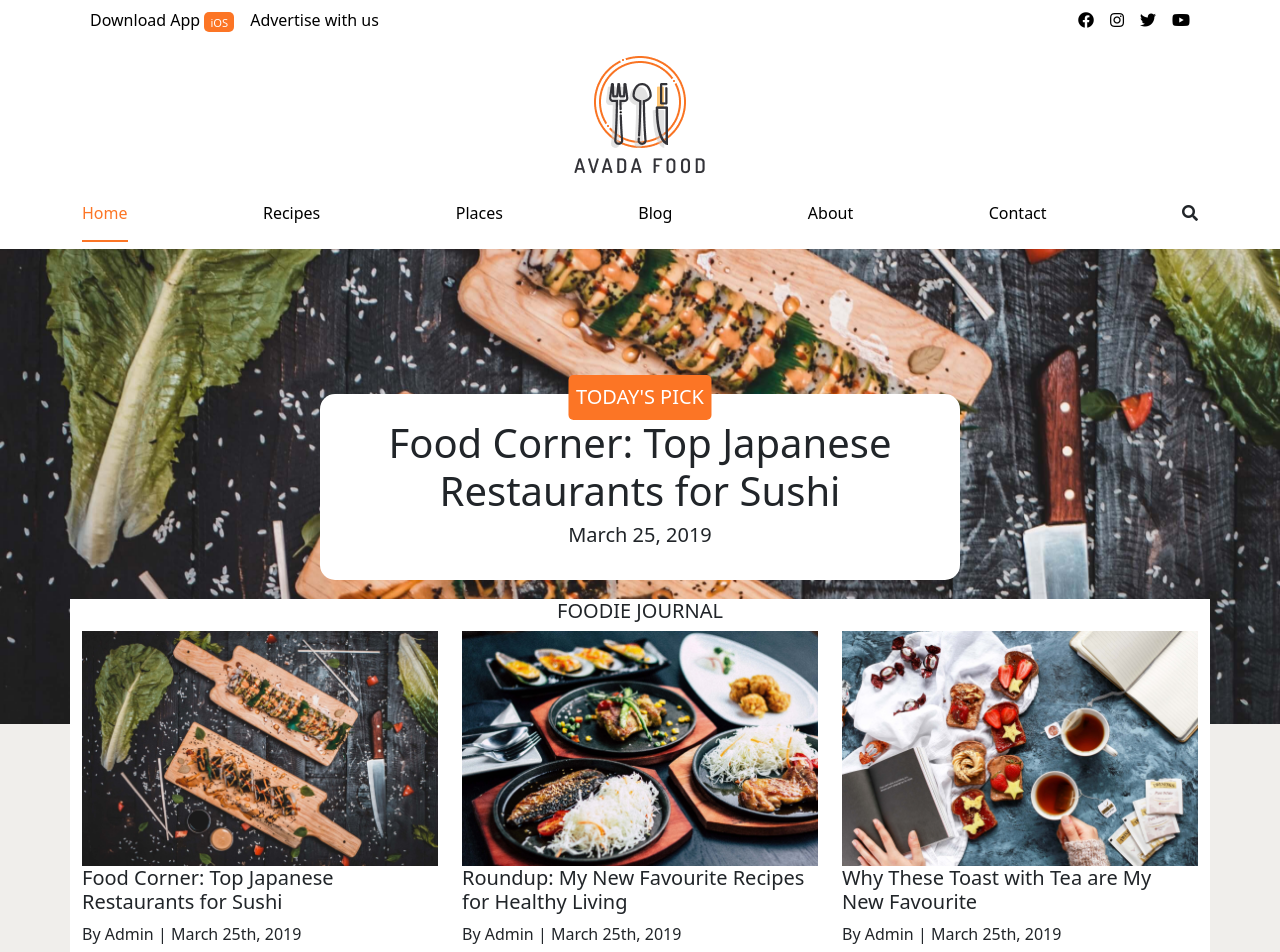
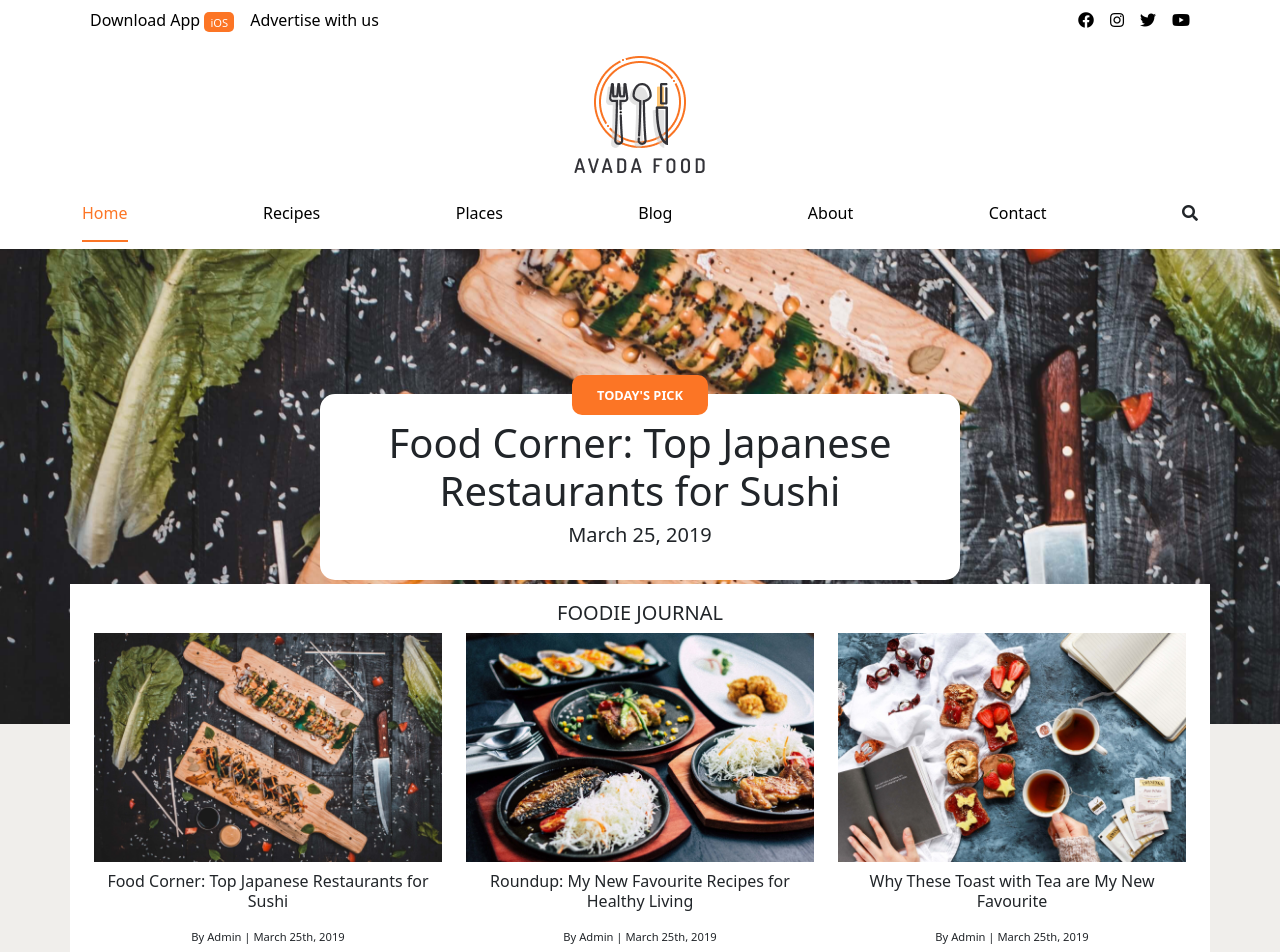
Before and after one commit to DavideZattra/proj-html-vuejs, a Vue app: page / in a window 1280 px wide. Shown: the top 952 px of the page. Built offline with nearby package versions, Linux system fonts and the light colour scheme.

Commit message:
fixed jumbotron alignment

```diff
--- a/src/components/JumbotronJournal.vue
+++ b/src/components/JumbotronJournal.vue
@@ -3,23 +3,23 @@
 
       <div class="row">
 
-          <div class="col-12">
+          <div class="col-12 ms_journal-title">
               <h5 class="text-center text-uppercase">foodie journal</h5>
           </div>
 
-          <div class="col-4">
+          <div class="col-4 ms_journal-cards">
               <img class="img-fluid" src="../assets/img/single-post-img3.jpg" alt="">
               <h5>Food Corner: Top Japanese Restaurants for Sushi</h5>
               <p>By Admin | March 25th, 2019</p>
           </div>
 
-          <div class="col-4">
+          <div class="col-4 ms_journal-cards">
               <img class="img-fluid" src="../assets/img/fi-roundup.jpg" alt="">
               <h5>Roundup: My New Favourite Recipes for Healthy Living</h5>
               <p>By Admin | March 25th, 2019</p>
           </div>
 
-          <div class="col-4">
+          <div class="col-4 ms_journal-cards">
               <img class="img-fluid" src="../assets/img/fi-toasts.jpg" alt="">
               <h5>Why These Toast with Tea are My New Favourite</h5>
               <p>By Admin | March 25th, 2019</p>
@@ -43,8 +43,37 @@ name : 'FoodieJournal'
     bottom: -50%;
     transform: translateX(-50%);
 
+    .row{
+        padding: 0 12px;
+        background-color: white;
 
-    background-color: white;
+    }
+
+    .ms_journal-title{
+        padding-top: 17.5px ;
+
+
+        h5{
+            font-weight: 500;
+        }
+    }
+
+    .ms_journal-cards{
+
+
+        text-align: center;
+
+        h5{
+            padding: 10px 0;
+            font-size: 1rem;
+        }
+        p{
+            font-size: 0.7rem;
+            font-weight: 300;
+        }
+    }
+
+
 
 }
 </style>
--- a/src/components/JumbotronPicks.vue
+++ b/src/components/JumbotronPicks.vue
@@ -32,12 +32,13 @@ name: 'TodayPicks'
         left: 50%;
         transform: translateX(-50%);
 
-        border-radius: 5px;
-        padding: 2.5px 7.5px;
+        border-radius: 10px;
+        padding: 0 25px;
         background-color: $mainOrangeColor;
 
         h5{
-
+            font-weight: 700;
+            font-size: 0.8em;
             line-height: 40px;
         }
     }
--- a/src/components/Main.vue
+++ b/src/components/Main.vue
@@ -1,28 +1,28 @@
 <template>
   <main>
     <Jumbotron />
-    <Popular />
-    <Collection />
-    <FarmToTable />
-    <Subscribe />
+    <!-- <Popular /> -->
+    <!-- <Collection /> -->
+    <!-- <FarmToTable /> -->
+    <!-- <Subscribe /> -->
   </main>
 </template>
 
 <script>
 import Jumbotron from './MainJumbotron.vue';
-import Popular from './MainPopular.vue';
-import Collection from './MainCollection.vue';
-import FarmToTable from './MainFarmToTable.vue';
-import Subscribe from './MainSubscribe.vue';
+// import Popular from './MainPopular.vue';
+// import Collection from './MainCollection.vue';
+// import FarmToTable from './MainFarmToTable.vue';
+// import Subscribe from './MainSubscribe.vue';
 
 export default {
 name : 'Main',
 components :{
   Jumbotron,
-  Popular,
-  Collection,
-  FarmToTable,
-  Subscribe
+  // Popular,
+  // Collection,
+  // FarmToTable,
+  // Subscribe
   }
 }
 </script>
```
